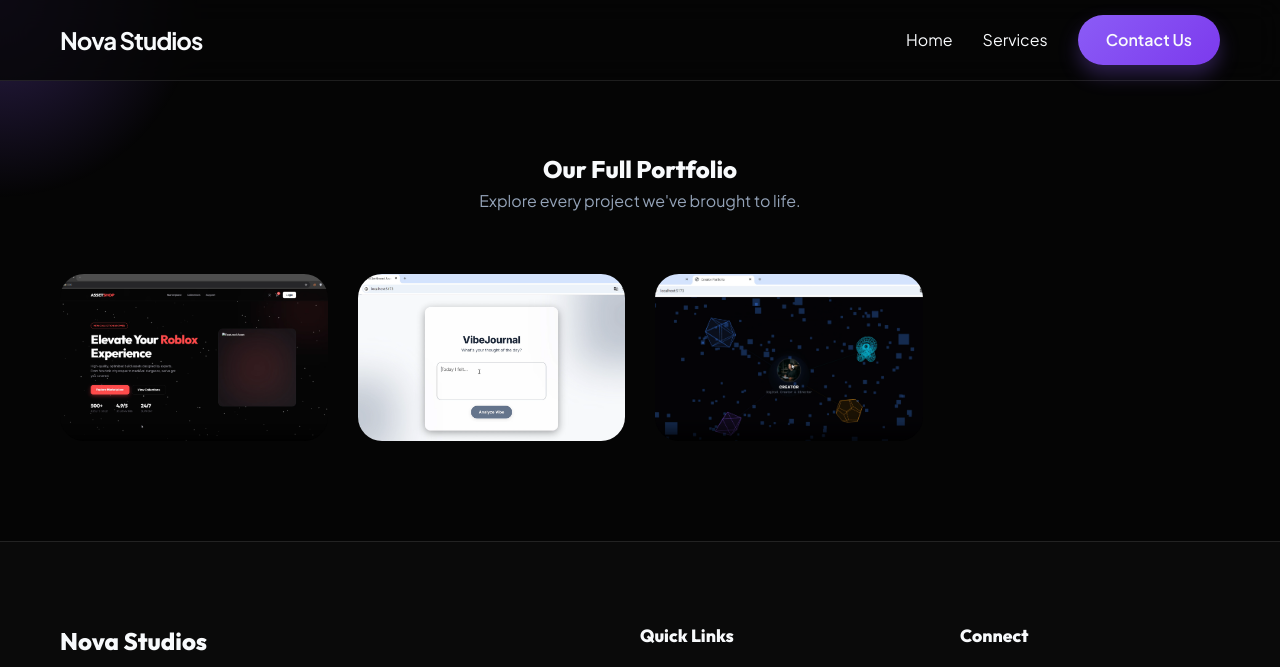
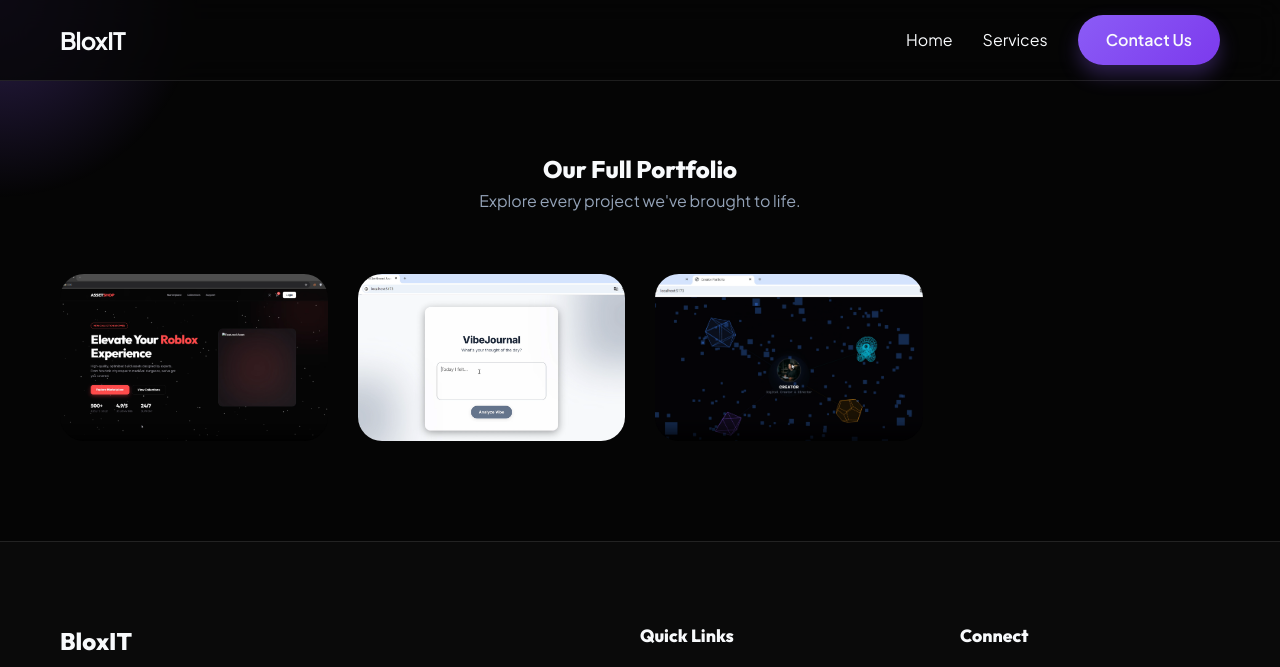
Before and after one commit to Bioxle/BloxITMain, a website: page portfolio.html in a window 1280 px wide. Shown: the top 667 px of the page. Drawn offline with Linux system fonts and the light colour scheme.

Commit message:
Update brand name to BloxIT and refresh portfolio content

```diff
--- a/config.js
+++ b/config.js
@@ -1,8 +1,8 @@
 const CONFIG = {
-    studioName: "Nova Studios",
+    studioName: "BloxIT",
     tagline: "Your ideas, brought online.",
     description: "We design and build clean, modern websites for developers, creators, and Roblox projects. Our focus is on performance, simplicity, and visuals that make your project stand out.",
-    contactEmail: "contact@novastudios.com",
+    contactEmail: "contact@bloxit.com",
     socials: {
         discord: "https://discord.gg/WpBTdtqK86",
     },
@@ -33,10 +33,10 @@ const CONFIG = {
     portfolio: [
         {
             title: "AssetShop example",
-            category: "Roblox",
+            category: "Shop",
             image: "assets/portfolio1/photo1.png",
             link: "#",
-            fullDescription: "This is just a example we made. Your order will be custom just for you! You can change anything you want.",
+            fullDescription: "This is just a example we made. Your order will be custom just for you! with your own design details and features!",
             media: [
                 { type: "image", src: "assets/portfolio1/image.png" },
                 { type: "image", src: "assets/portfolio1/photo1.png" },
@@ -48,17 +48,17 @@ const CONFIG = {
             category: "AI",
             image: "assets/portfolio2/image1.png",
             link: "#",
-            fullDescription: "Vibe Journal is an AI-powered journaling app that helps you track your mood and habits.",
+            fullDescription: "Vibe Journal is an AI-powered journaling app that helps you track your mood and habits. This showcases our ability to integrate AI into your projects!",
             media: [
                 { type: "video", src: "assets/portfolio2/AI.mp4" }
             ]
         },
         {
             title: "Portfolio Site",
-            category: "Web",
+            category: "Portfolio",
             image: "assets/portfolio3/image1.png",
             link: "#",
-            fullDescription: "A portfolio site we made for a client. This is just a example! We can make anything you want!",
+            fullDescription: "A portfolio template site we made for a Roblox developer. This is just an example! We can make anything you want, with your own design details and features!",
             media: [
                 { type: "video", src: "assets/portfolio3/video.mp4" }
             ]
--- a/main.js
+++ b/main.js
@@ -205,7 +205,7 @@ window.openProjectModal = function(index) {
     const actionBtn = document.getElementById('modal-action-btn');
 
     title.textContent = project.title;
-    desc.textContent = project.fullDescription || "Explore this amazing project by Nova Studios.";
+    desc.textContent = project.fullDescription || "Explore this amazing project by BloxIT.";
     gallery.innerHTML = '';
     dotsContainer.innerHTML = '';
     currentSlideIndex = 0;
--- a/portfolio.html
+++ b/portfolio.html
@@ -3,8 +3,8 @@
 <head>
     <meta charset="UTF-8">
     <meta name="viewport" content="width=device-width, initial-scale=1.0">
-    <title>Portfolio | Nova Studios</title>
-    <meta name="description" content="Explore the full collection of projects by Nova Studios.">
+    <title>Portfolio | BloxIT</title>
+    <meta name="description" content="Explore the full collection of projects by BloxIT.">
     <link rel="stylesheet" href="style.css">
     <link rel="preconnect" href="https://fonts.googleapis.com">
     <link rel="preconnect" href="https://fonts.gstatic.com" crossorigin>
@@ -14,7 +14,7 @@
     <div class="cursor-glow"></div>
     <nav class="navbar scrolled">
         <div class="container">
-            <a href="index.html" class="logo">Nova Studios</a>
+            <a href="index.html" class="logo">BloxIT</a>
             <ul class="nav-links">
                 <li><a href="index.html">Home</a></li>
                 <li><a href="index.html#services">Services</a></li>
@@ -40,7 +40,7 @@
         <div class="container">
             <div class="footer-grid">
                 <div class="footer-info">
-                    <h3 id="footer-studio-name">Nova Studios</h3>
+                    <h3 id="footer-studio-name">BloxIT</h3>
                     <p id="footer-description">We build tools and designs that empower creators to reach their full potential.</p>
                 </div>
                 <div class="footer-links">
@@ -58,7 +58,7 @@
                 </div>
             </div>
             <div class="footer-bottom">
-                <p>&copy; 2026 <span id="copyright-name">Nova Studios</span>. All rights reserved.</p>
+                <p>&copy; 2026 <span id="copyright-name">BloxIT</span>. All rights reserved.</p>
             </div>
         </div>
     </footer>
```
Also changed, not shown: index.html (+4 -4 lines).
